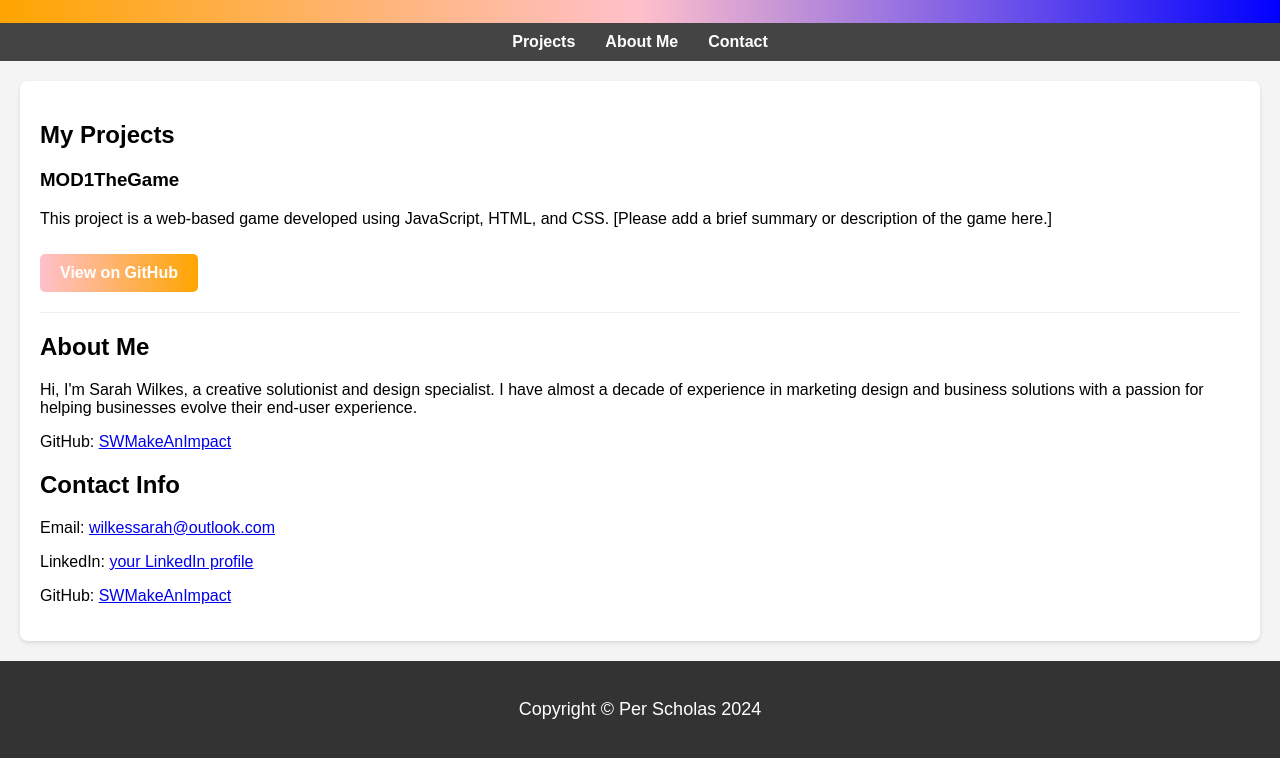
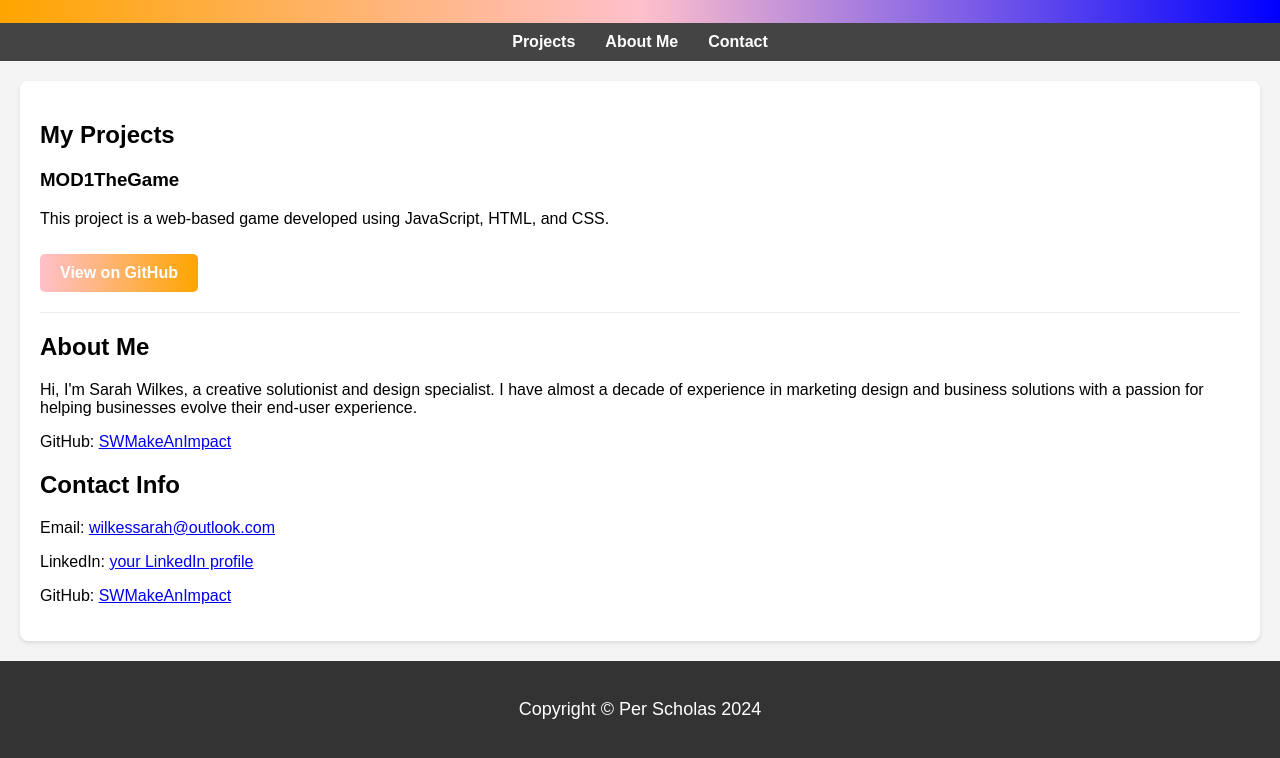
Before and after one commit to SWMakeAnImpact/myportfolio, a plain HTML site: page index.html in a window 1280 px wide. Shown: the part 188-946 px from the top of the page. Drawn offline with Linux system fonts and the light colour scheme.

Commit message:
Final commit

```diff
--- a/index.html
+++ b/index.html
@@ -23,7 +23,7 @@
             <!-- MOD1TheGame Project -->
             <div class="project">
                 <h3>MOD1TheGame</h3>
-                <p>This project is a web-based game developed using JavaScript, HTML, and CSS. [Please add a brief summary or description of the game here.]</p>
+                <p>This project is a web-based game developed using JavaScript, HTML, and CSS.</p>
                 <a href="https://github.com/SWMakeAnImpact/MOD1TheGame" class="button">View on GitHub</a>
             </div>
 
```
